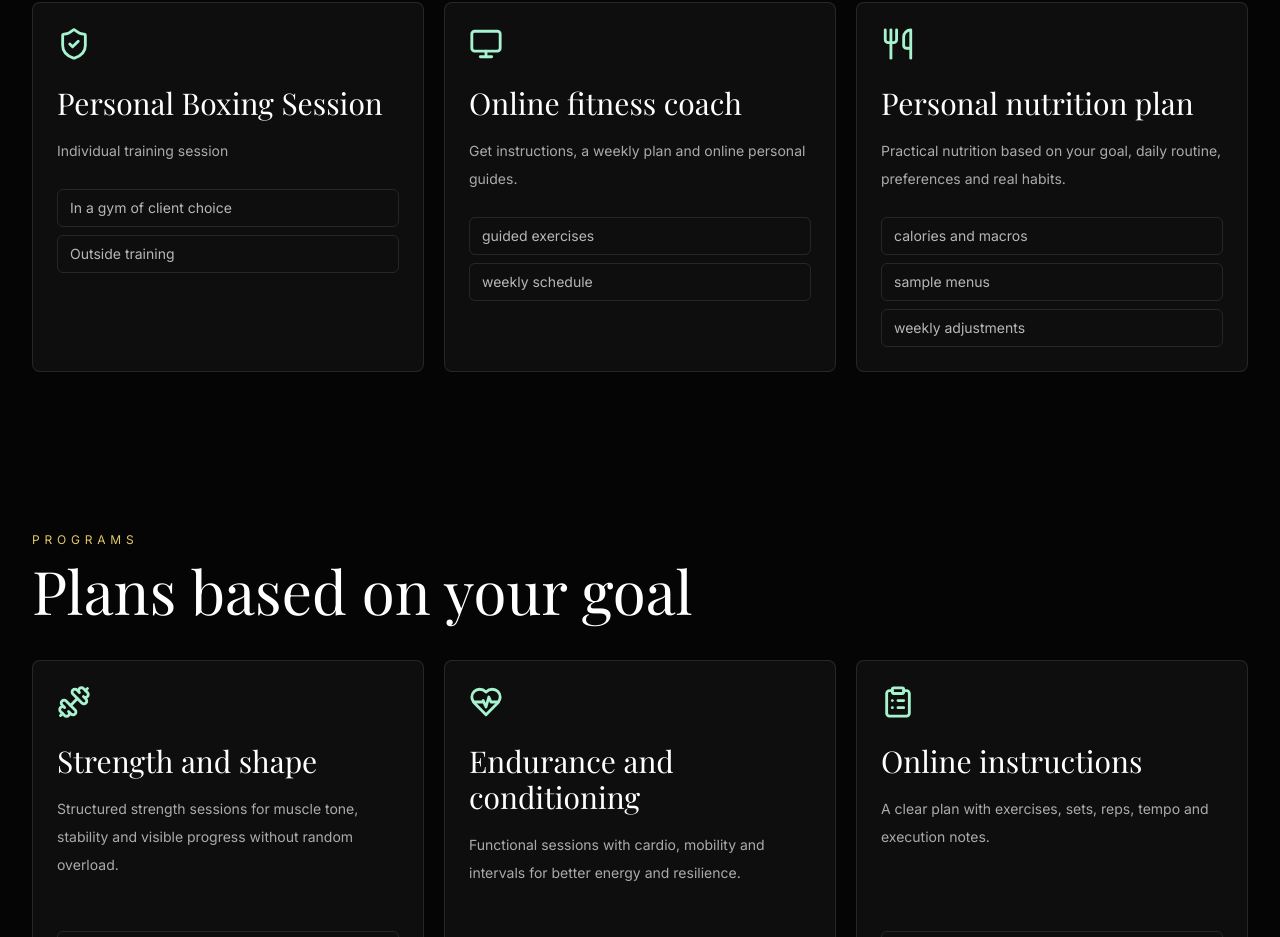
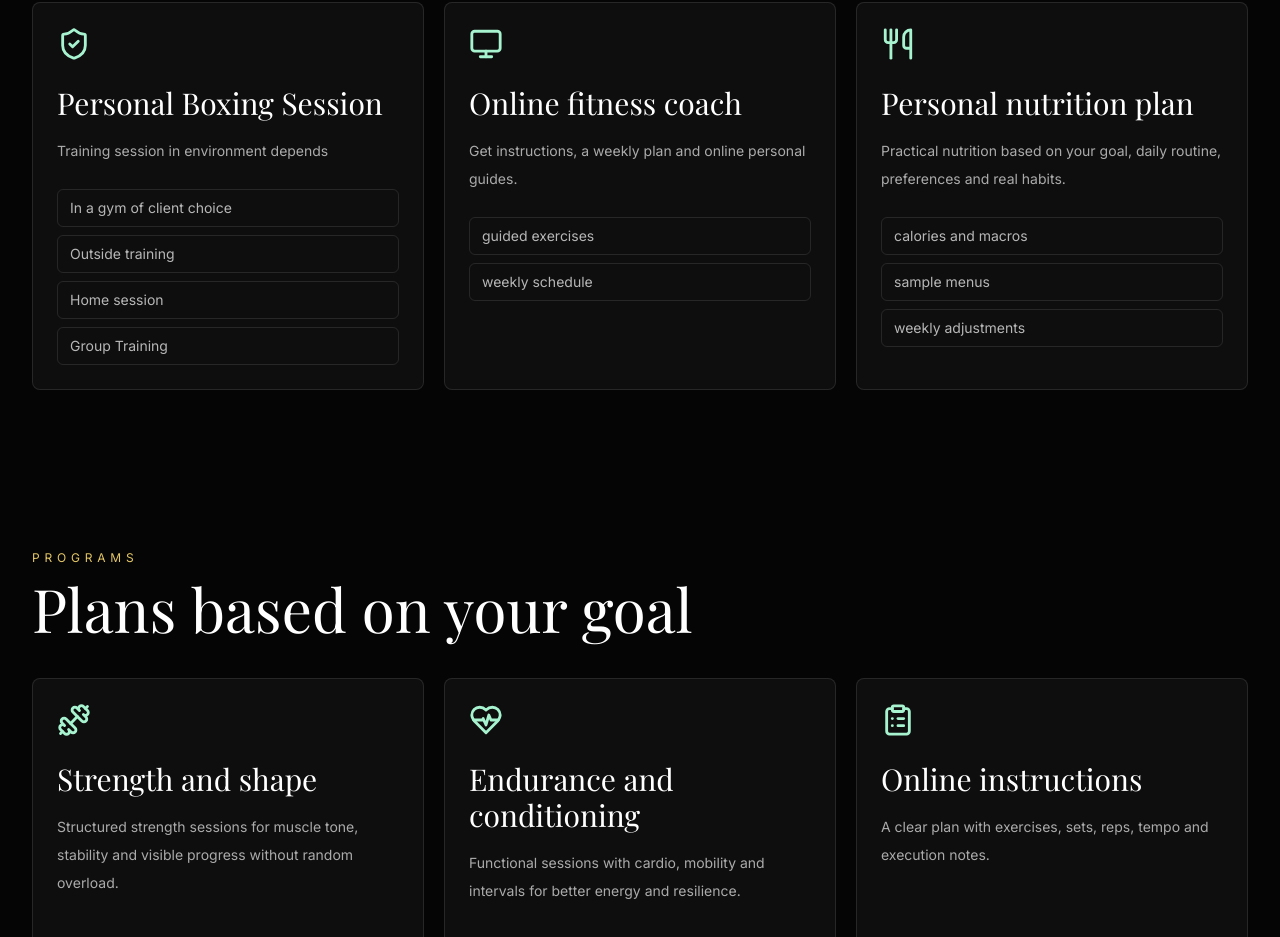
Before and after one commit to OvertopEU/training-system, a Next.js app: page /trainer in a window 1280 px wide. Shown: the part 3603-4540 px from the top of the page. Built offline with nearby package versions, Linux system fonts and the light colour scheme; no server answers; a web font is replaced by a local one.

Commit message:
Update boxing session environment options

```diff
--- a/src/app/trainer/page.tsx
+++ b/src/app/trainer/page.tsx
@@ -136,8 +136,8 @@ const content = {
       {
         icon: icons.boxing,
         title: "Personal Boxing Session",
-        text: "Individual training session",
-        points: ["In a gym of client choice", "Outside training"]
+        text: "Training session in environment depends",
+        points: ["In a gym of client choice", "Outside training", "Home session", "Group Training"]
       },
       {
         icon: icons.online,
@@ -251,8 +251,8 @@ const content = {
       {
         icon: icons.boxing,
         title: "Personal Boxing Session",
-        text: "Individual training session",
-        points: ["In a gym of client choice", "Outside training"]
+        text: "Training session in environment depends",
+        points: ["In a gym of client choice", "Outside training", "Home session", "Group Training"]
       },
       {
         icon: icons.online,
@@ -377,8 +377,8 @@ const localizedContent: Record<Lang, TrainerCopy> = {
       {
         icon: icons.boxing,
         title: "Personal Boxing Session",
-        text: "Individual training session",
-        points: ["In a gym of client choice", "Outside training"]
+        text: "Training session in environment depends",
+        points: ["In a gym of client choice", "Outside training", "Home session", "Group Training"]
       },
       {
         icon: icons.online,
@@ -500,8 +500,8 @@ const localizedContent: Record<Lang, TrainerCopy> = {
       {
         icon: icons.boxing,
         title: "Personal Boxing Session",
-        text: "Individual training session",
-        points: ["In a gym of client choice", "Outside training"]
+        text: "Training session in environment depends",
+        points: ["In a gym of client choice", "Outside training", "Home session", "Group Training"]
       },
       {
         icon: icons.online,
@@ -623,8 +623,8 @@ const localizedContent: Record<Lang, TrainerCopy> = {
       {
         icon: icons.boxing,
         title: "Personal Boxing Session",
-        text: "Individual training session",
-        points: ["In a gym of client choice", "Outside training"]
+        text: "Training session in environment depends",
+        points: ["In a gym of client choice", "Outside training", "Home session", "Group Training"]
       },
       {
         icon: icons.online,
@@ -745,8 +745,8 @@ const localizedContent: Record<Lang, TrainerCopy> = {
       {
         icon: icons.boxing,
         title: "Personal Boxing Session",
-        text: "Individual training session",
-        points: ["In a gym of client choice", "Outside training"]
+        text: "Training session in environment depends",
+        points: ["In a gym of client choice", "Outside training", "Home session", "Group Training"]
       },
       {
         icon: icons.online,
```
